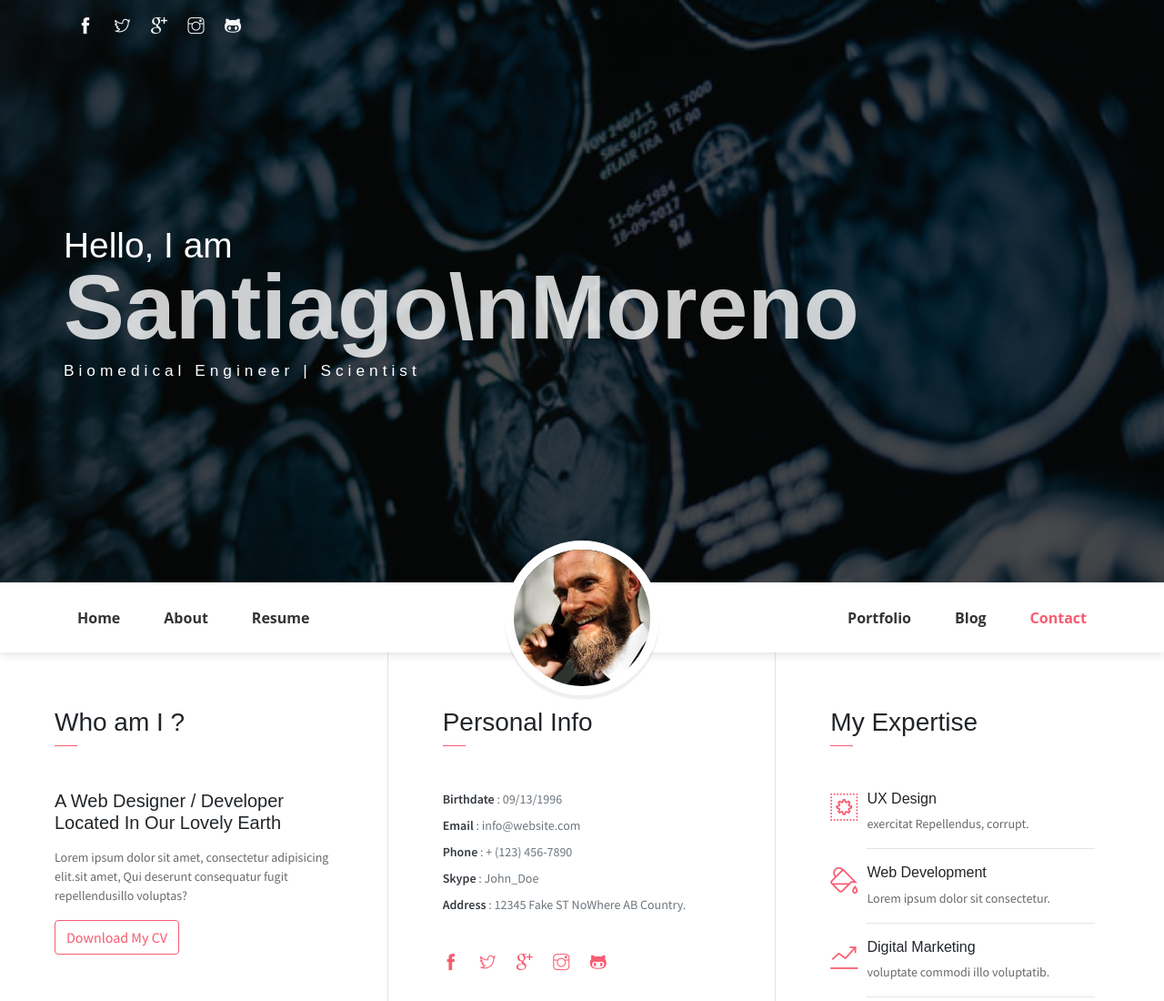
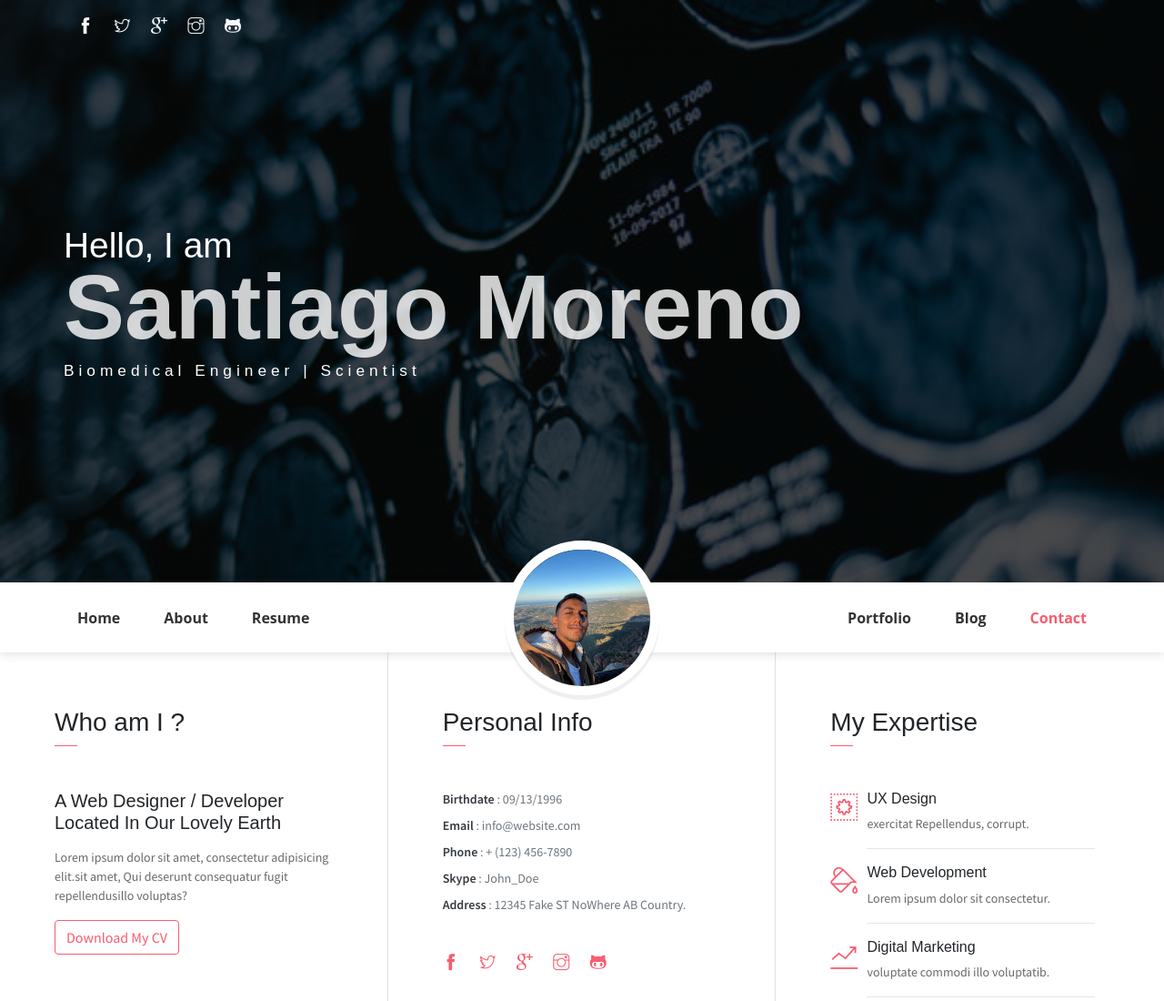
Before and after one commit to smoreno18/smoreno18.github.io, a website: page index.html in a window 1280 px wide. Shown: the top 1100 px of the page at 91% size. Drawn offline with Linux system fonts and the light colour scheme; some packages are replaced by stand-ins of ours; some icons are missing.

Commit message:
Update porfolio

```diff
--- a/index.html
+++ b/index.html
@@ -3,9 +3,9 @@
 <head>
 	<meta charset="utf-8">
     <meta name="viewport" content="width=device-width, initial-scale=1, shrink-to-fit=no">
-    <meta name="description" content="Start your development with JohnDoe landing page.">
+    <meta name="description" content="Hi! This is my portfolio.">
     <meta name="author" content="Devcrud">
-    <title>JohnDoe Landing page | Free Bootstrap 4.3.x landing page</title>
+    <title>Santiago Moreno Portfolio</title>
     <!-- font icons -->
     <link rel="stylesheet" href="assets/vendors/themify-icons/css/themify-icons.css">
     <!-- Bootstrap + JohnDoe main styles -->
@@ -24,7 +24,7 @@
             </ul>
             <div class="header-content">
                 <h4 class="header-subtitle" >Hello, I am</h4>
-                <h1 class="header-title">Santiago\nMoreno</h1>
+                <h1 class="header-title">Santiago Moreno</h1>
                 <h6 class="header-mono" >Biomedical Engineer | Scientist</h6>
                 <!-- <button class="btn btn-primary btn-rounded"><i class="ti-printer pr-2"></i>Print Resume</button> -->
             </div>
@@ -48,7 +48,7 @@
                     </li>
                 </ul>
                 <ul class="navbar-nav brand">
-                    <img src="assets/imgs/avatar.jpg" alt="" class="brand-img">
+                    <img src="assets/imgs/yo.jpg" alt="" class="brand-img">
                     <li class="brand-txt">
                         <h5 class="brand-title">John Doe</h5>
                         <div class="brand-subtitle">Web Designer | Developer</div>
```
